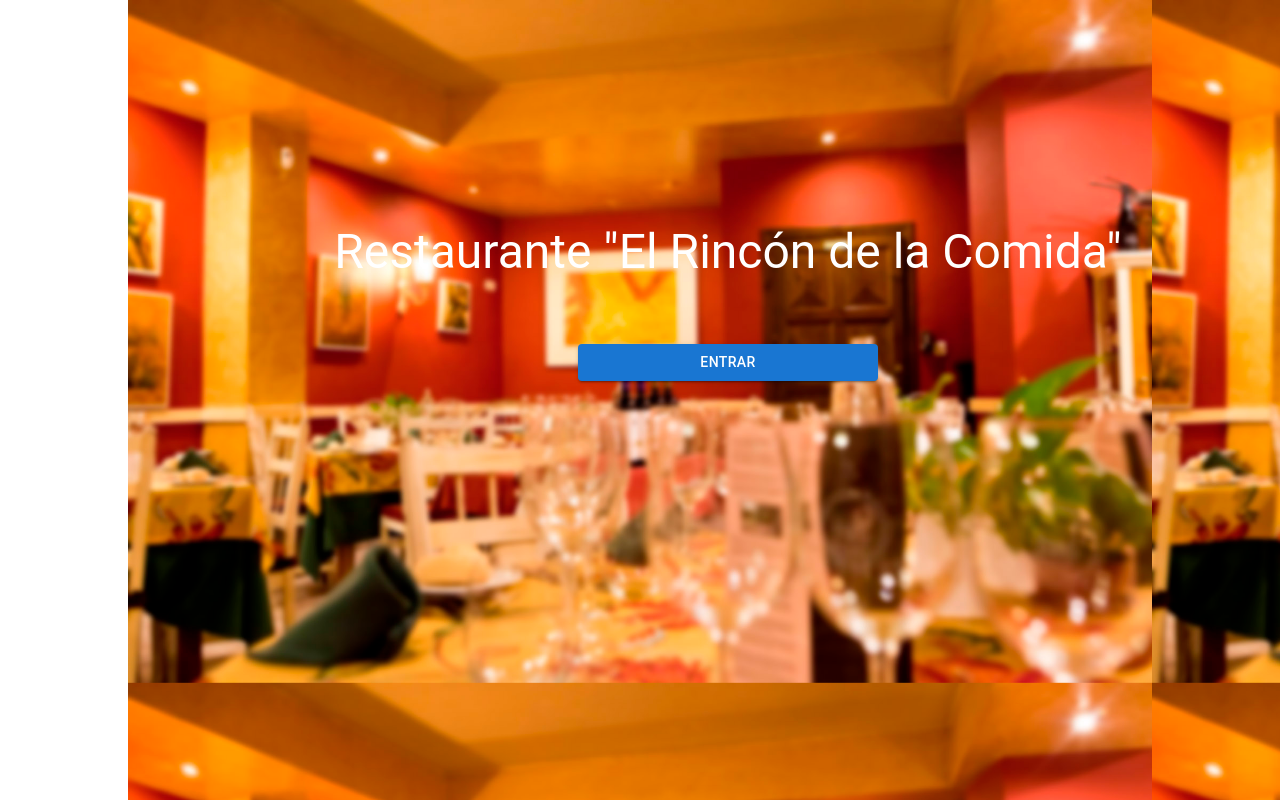
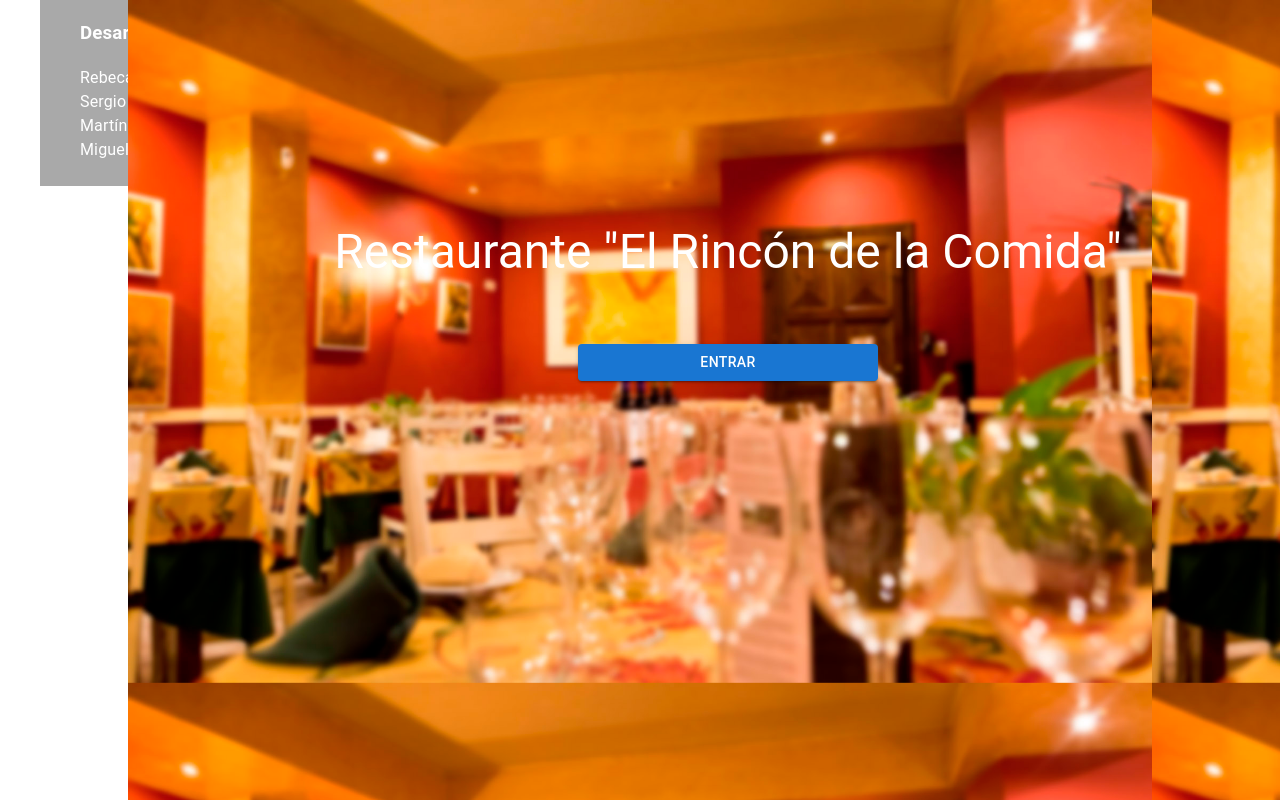
Before and after one commit to rradia00/Cook-It-App, a React (Create React App) app in the folder frontend/: page / in a window 1280 px wide. Shown: the top 800 px of the page. Built offline with nearby package versions, Linux system fonts and the light colour scheme.

Commit message:
deshaciendo el anterior

```diff
--- a/frontend/src/pages/entrada.js
+++ b/frontend/src/pages/entrada.js
@@ -67,6 +67,7 @@ const fondo = require("../fotos/comedor.jpg");
                 </Box>
 
             </Container>
+            <Pie></Pie>
         </ThemeProvider>
     );
 }
```
